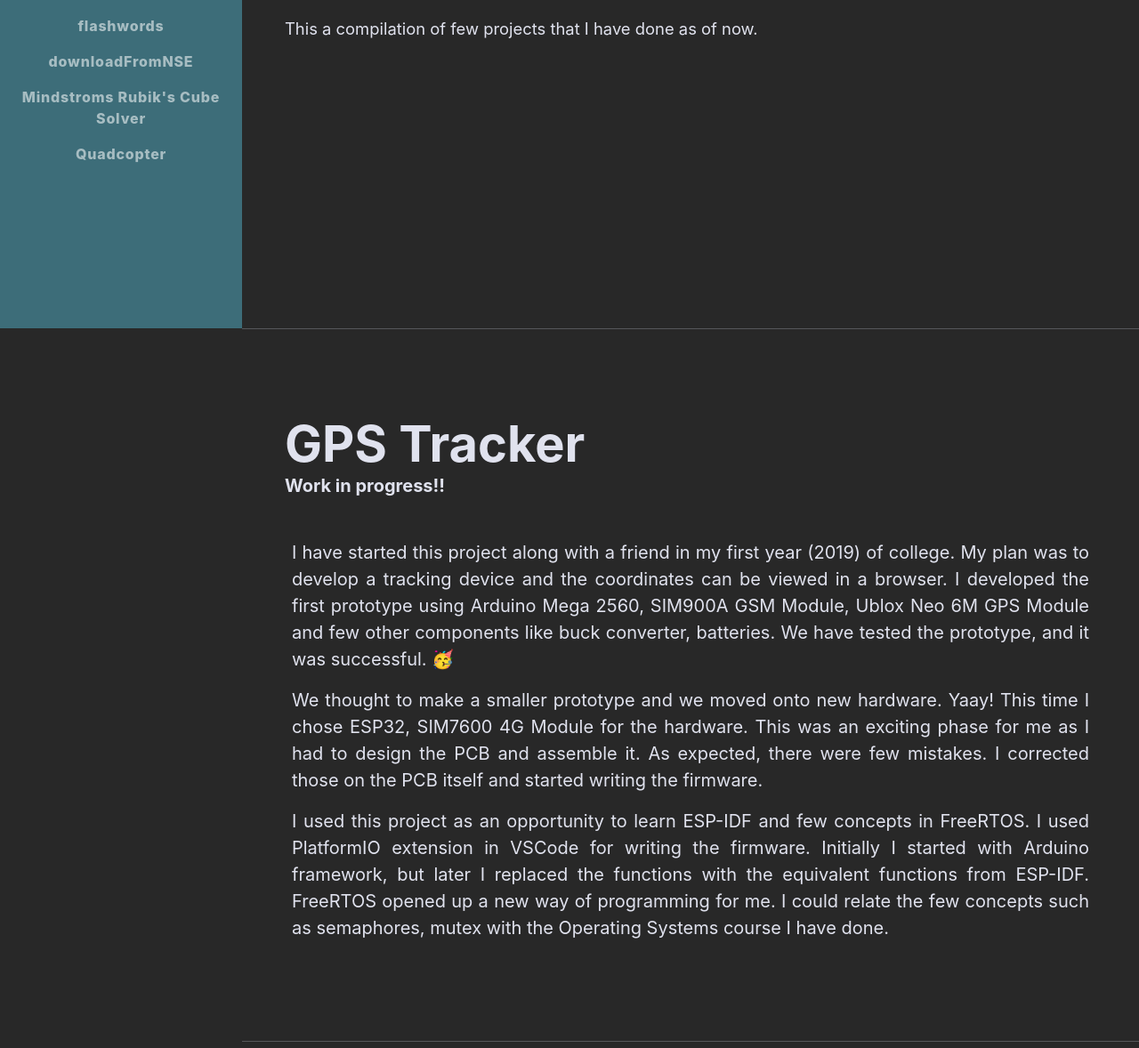
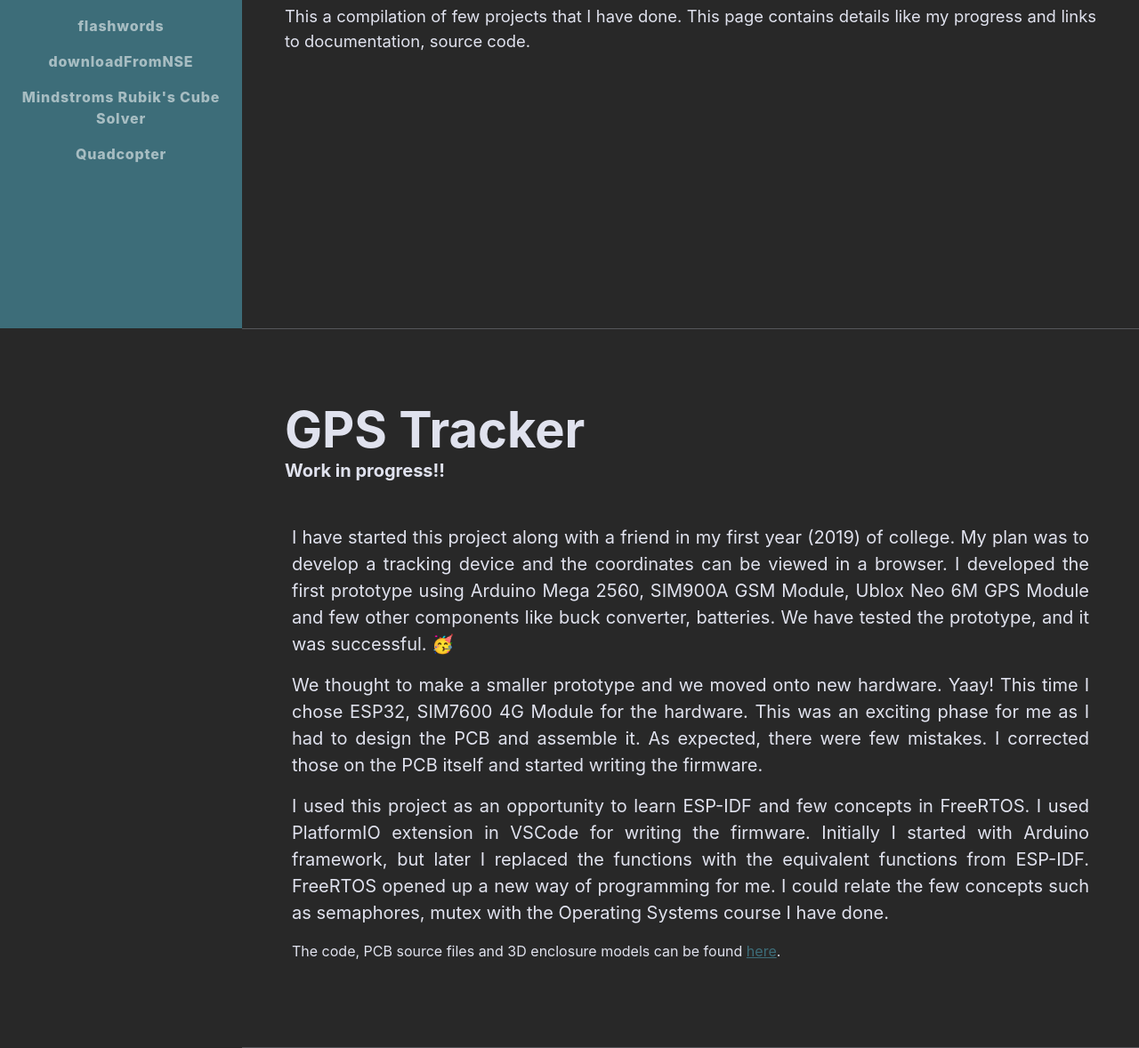
Before and after one commit to AkhileshGowrishetty/AkhileshGowrishetty.github.io, a plain HTML site: page projects.html in a window 1280 px wide. Shown: the part 431-1609 px from the top of the page at 89% size. Drawn offline with nearby package versions, Linux system fonts and the light colour scheme; a web font is replaced by a local one.

Commit message:
added repo link

```diff
--- a/projects.html
+++ b/projects.html
@@ -46,7 +46,7 @@
                         <!-- <span class="text-primary">Coloured Text</span> -->
                     </h1>
 
-                    <p class="lead mt-5">This a compilation of few projects that I have done as of now.</p>
+                    <p class="lead mt-5">This a compilation of few projects that I have done. This page contains details like my progress and links to documentation, source code. </p>
                 </div>
             </section>
             <hr class="m-0" />
@@ -58,7 +58,7 @@
                     <p class="mt-2 mx-2 fs-5 ">I have started this project along with a friend in my first year (2019) of college. My plan was to develop a tracking device and the coordinates can be viewed in a browser. I developed the first prototype using Arduino Mega 2560, SIM900A GSM Module, Ublox Neo 6M GPS Module and few other components like buck converter, batteries. We have tested the prototype, and it was successful. 🥳</p>
                     <p class="mx-2 fs-5">We thought to make a smaller prototype and we moved onto new hardware. Yaay! This time I chose ESP32, SIM7600 4G Module for the hardware. This was an exciting phase for me as I had to design the PCB and assemble it. As expected, there were few mistakes. I corrected those on the PCB itself and started writing the firmware.</p>
                     <p class="mx-2 fs-5">I used this project as an opportunity to learn ESP-IDF and few concepts in FreeRTOS. I used PlatformIO extension in VSCode for writing the firmware. Initially I started with Arduino framework, but later I replaced the functions with the equivalent functions from ESP-IDF. FreeRTOS opened up a new way of programming for me. I could relate the few concepts such as semaphores, mutex with the Operating Systems course I have done.</p>
-                    <!-- <p class="mx-2 fs-6">The code, PCB source files and 3D enclosure models can be found <a href="" class="fs-6" target="_blank">here</a>.</p> -->
+                    <p class="mx-2 fs-6">The code, PCB source files and 3D enclosure models can be found <a href="https://github.com/AkhileshGowrishetty/GPS-Tracker" class="fs-6" target="_blank">here</a>.</p>
                 </div>
             </section>
             <hr class="m-0" />
```
